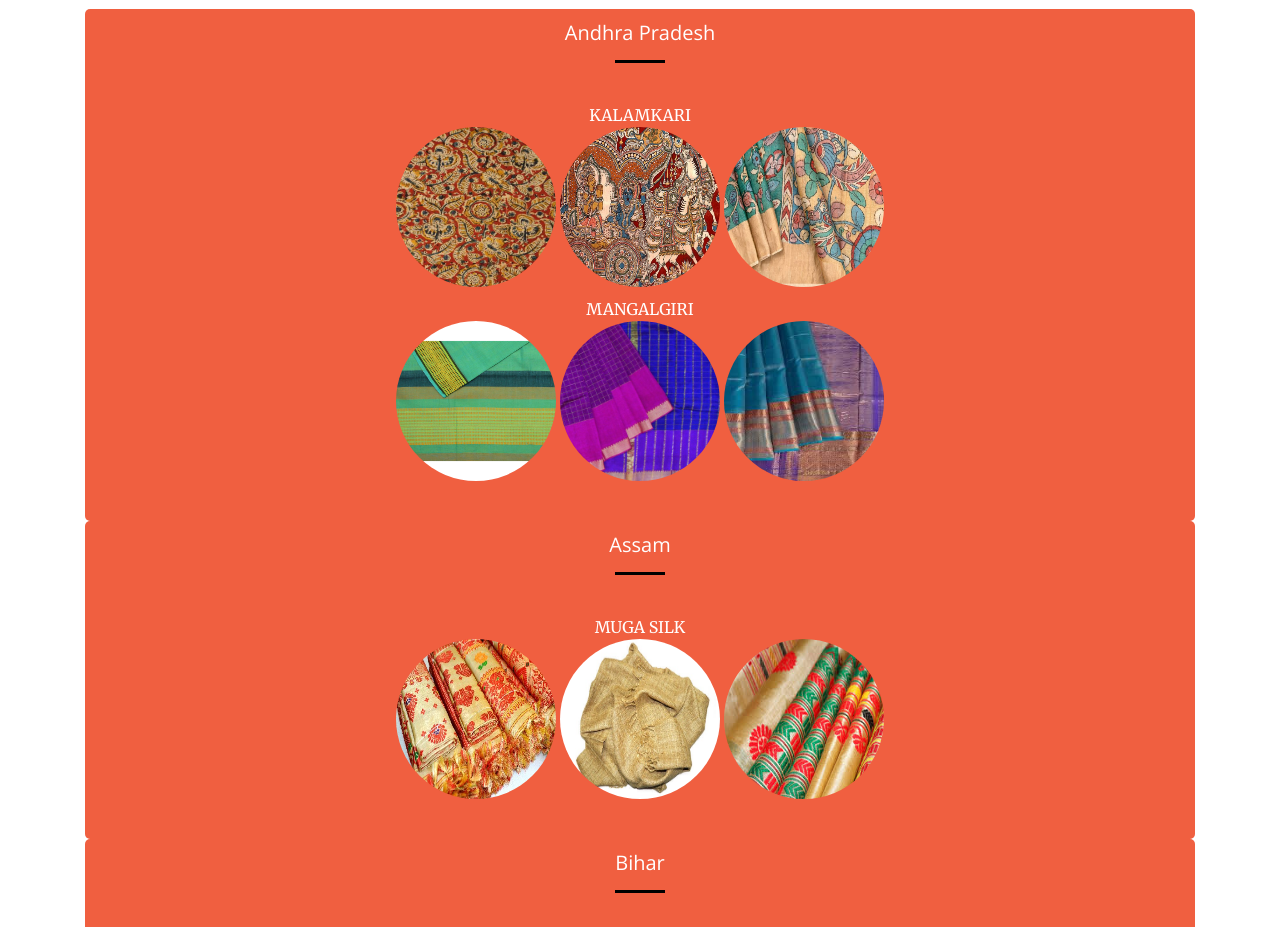
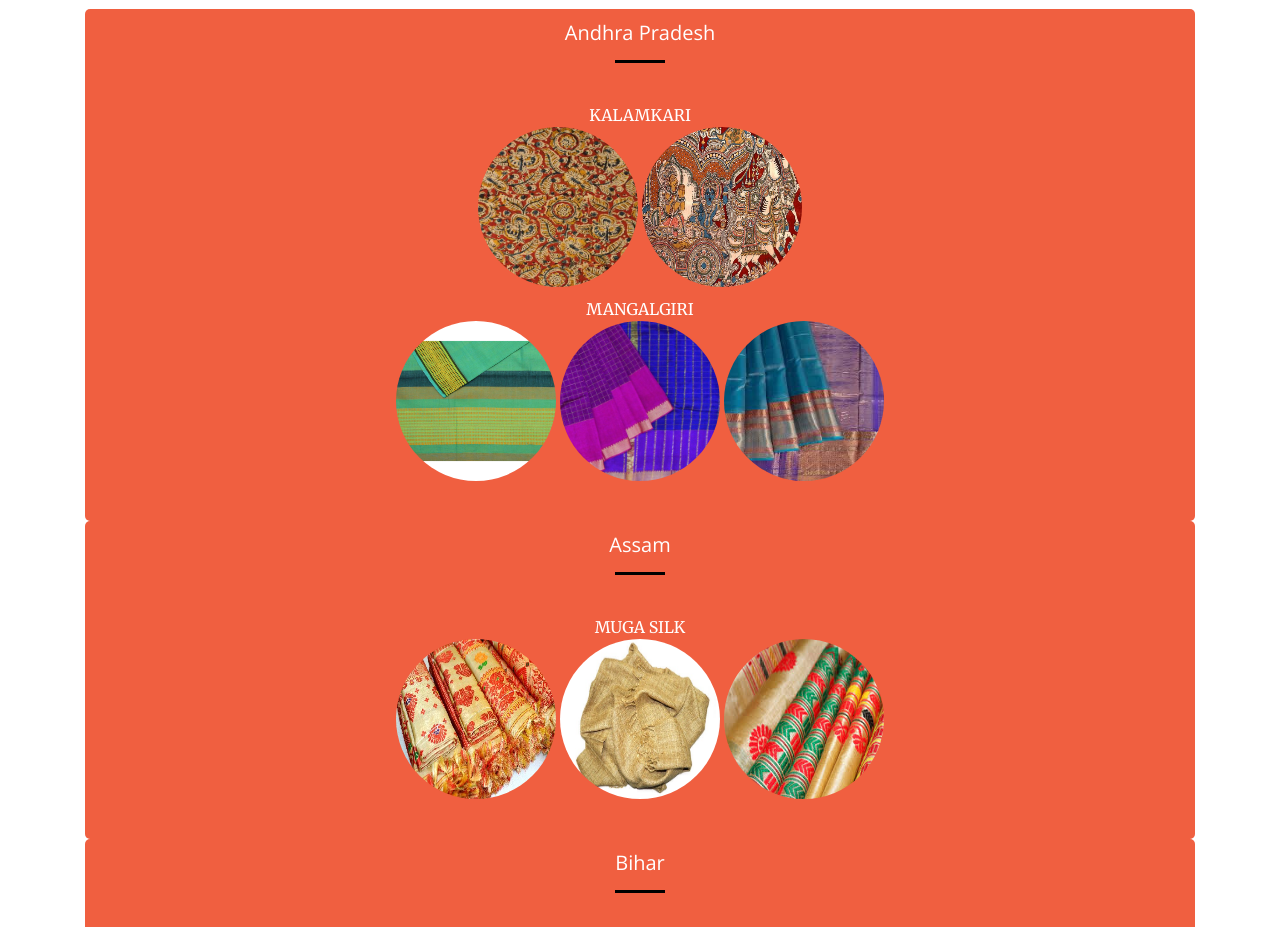
Before and after one commit to anshurocks/Kalakrithi, a plain HTML site: page index.html in a window 1280 px wide. Shown: the part 3120-4047 px from the top of the page. Drawn offline with nearby package versions, Linux system fonts and the light colour scheme.

Commit message:
Update index.html

```diff
--- a/index.html
+++ b/index.html
@@ -175,7 +175,6 @@
               <a href="https://www.itokri.com/collections/kalamkari-sarees-hand-painted-block-printed-online">
               <img class="team-photo"  src="img/textile/kalamkar.jpeg">
               <img class="team-photo" src="img/textile/kalamkari.jpeg">
-              <img class="team-photo" src="img/textile/Kalamk.jpeg">
             </a>
               <br>MANGALGIRI</br>
               <a href="https://www.mangalagiricottons.com/cottonsarees/">
```
